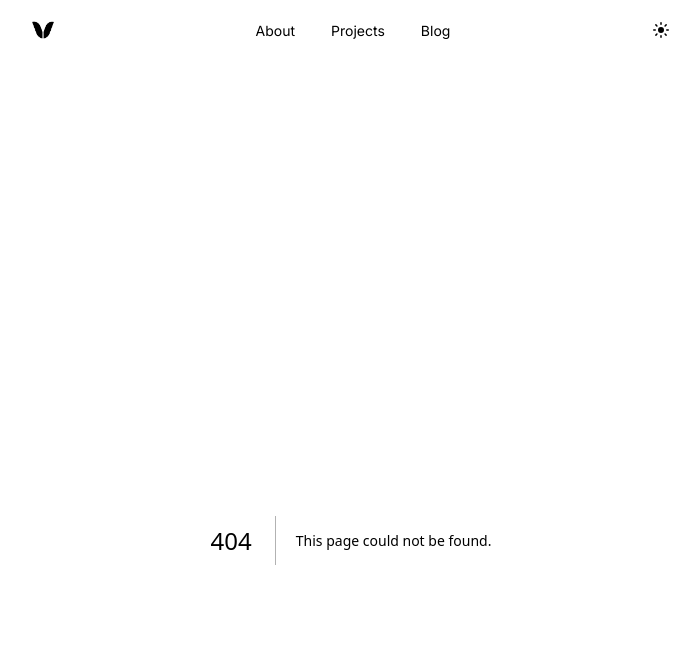
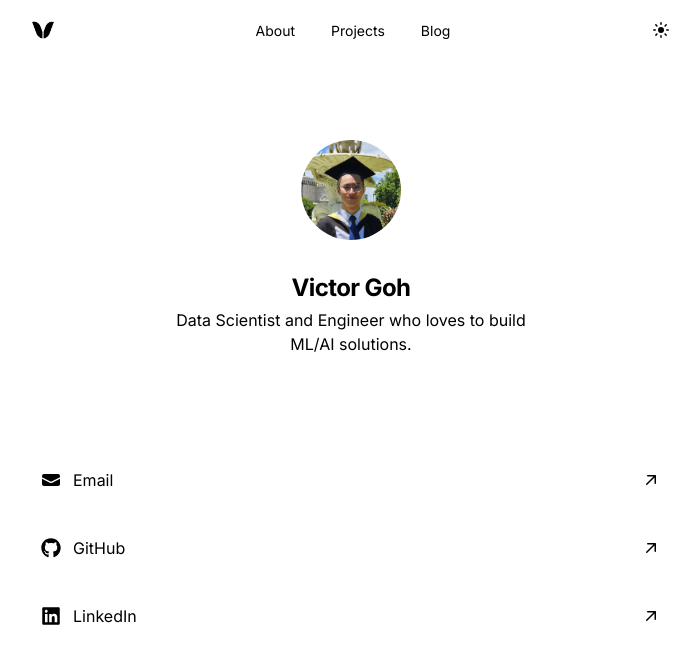
Before and after one commit to victorwkb/v-g.io, a Next.js app: page /links in a window 1280 px wide. Before the commit this address had no page. Shown: the top 664 px of the page, without its empty margins (289-989 px from the left). Built offline with nearby package versions, Linux system fonts and the light colour scheme.

Commit message:
add connection links

```diff
--- /dev/null
+++ b/app/components/ConnectLinks.tsx
@@ -0,0 +1,37 @@
+import { FaYoutube, FaGithub, FaInstagram, FaLinkedin } from "react-icons/fa";
+
+interface ConnectLink {
+  label: string;
+  href: string;
+  icon: React.ReactNode;
+}
+
+const ConnectLinks: ConnectLink[] = [
+  {
+    label: "Email",
+    href: "mailto:victorwkb@gmail.com",
+    icon: (
+      <svg
+        xmlns="http://www.w3.org/2000/svg"
+        viewBox="0 0 20 20"
+        fill="currentColor"
+        className="w-5 h-5"
+      >
+        <path d="M3 4a2 2 0 00-2 2v1.161l8.441 4.221a1.25 1.25 0 001.118 0L19 7.162V6a2 2 0 00-2-2H3z" />
+        <path d="M19 8.839l-7.77 3.885a2.75 2.75 0 01-2.46 0L1 8.839V14a2 2 0 002 2h14a2 2 0 002-2V8.839z" />
+      </svg>
+    ),
+  },
+  {
+    label: "GitHub",
+    href: "https://github.com/victorwkb",
+    icon: <FaGithub />,
+  },
+  {
+    label: "LinkedIn",
+    href: "https://www.linkedin.com/in/victorgohkb/",
+    icon: <FaLinkedin />,
+  },
+];
+
+export default ConnectLinks;
--- /dev/null
+++ b/app/components/ui/Link.tsx
@@ -0,0 +1,27 @@
+import NextLink, { LinkProps as NextLinkProps } from "next/link";
+import clsx from "clsx";
+import { ReactNode } from "react";
+
+type LinkProps = {
+  children: ReactNode;
+  className?: string;
+  underline?: boolean;
+} & NextLinkProps;
+
+export default function Link(props: LinkProps) {
+  const isExternal = !props.href.toString().startsWith("/");
+  const { underline, ...rest } = props;
+  return (
+    <NextLink
+      {...rest}
+      className={clsx(
+        "underline-offset-4",
+        (isExternal || underline) && "underline",
+        props.className
+      )}
+      target={isExternal ? "_blank" : undefined}
+    >
+      {props.children}
+    </NextLink>
+  );
+}
--- /dev/null
+++ b/app/links/page.tsx
@@ -0,0 +1,62 @@
+import Image from "next/image";
+import Link from "./../components/ui/Link";
+import ConnectLinks from "./../components/ConnectLinks";
+import dp from "public/gallery/dp.jpg";
+
+export default function Links() {
+  return (
+    <>
+      <div className="flex flex-col gap-16 md:gap-24">
+        <div className="flex animate-in flex-col gap-8">
+          <Image
+            src={dp}
+            width={100}
+            height={100}
+            alt="dp"
+            className="mx-auto animate-in rounded-full bg-secondary"
+            style={{ "--index": 1 } as React.CSSProperties}
+          />
+          <div
+            className="animate-in space-y-1 text-center"
+            style={{ "--index": 2 } as React.CSSProperties}
+          >
+            <h1 className="text-2xl font-bold tracking-tight">Victor Goh</h1>
+            <p className="mx-auto max-w-sm text-secondary">
+              Data Scientist and Engineer who loves to build ML/AI solutions.
+            </p>
+          </div>
+        </div>
+        <ul
+          className="animated-list grid flex-grow animate-in grid-cols-1 gap-2 lg:gap-3"
+          style={{ "--index": 3 } as React.CSSProperties}
+        >
+          {ConnectLinks.map((link) => (
+            <li className="col-span-1 transition-opacity" key={link.label}>
+              <Link
+                href={link.href}
+                className="inline-grid w-full rounded-lg bg-tertiary p-4 no-underline transition-opacity"
+              >
+                <div className="flex items-center gap-3">
+                  <span className="text-xl">{link.icon}</span>
+                  {link.label}
+                  <svg
+                    xmlns="http://www.w3.org/2000/svg"
+                    viewBox="0 0 20 20"
+                    fill="currentColor"
+                    className="ml-auto h-5 w-5 text-secondary"
+                  >
+                    <path
+                      fillRule="evenodd"
+                      d="M5.22 14.78a.75.75 0 001.06 0l7.22-7.22v5.69a.75.75 0 001.5 0v-7.5a.75.75 0 00-.75-.75h-7.5a.75.75 0 000 1.5h5.69l-7.22 7.22a.75.75 0 000 1.06z"
+                      clipRule="evenodd"
+                    />
+                  </svg>
+                </div>
+              </Link>
+            </li>
+          ))}
+        </ul>
+      </div>
+    </>
+  );
+}
```
